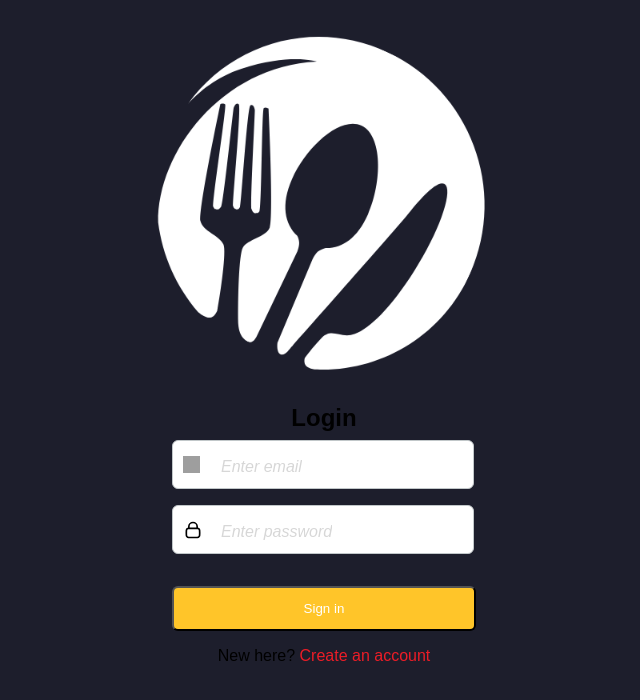
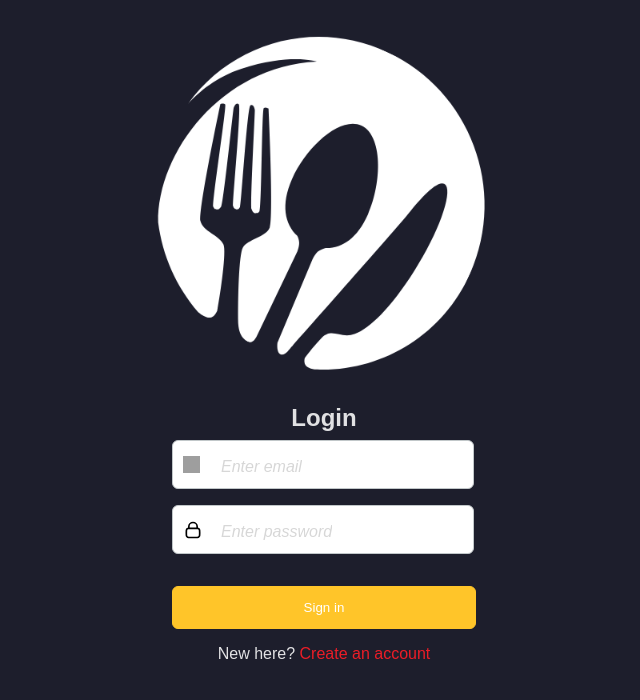
Before and after one commit to hilarykhc/what-s-cooking, a React (Vite) app: page /login in a window 1280 px wide. Shown: the top 700 px of the page, without its empty margins (316-956 px from the left). Built offline with nearby package versions, Linux system fonts and the light colour scheme; grey boxes are pictures that could not be loaded.

Commit message:
update button mixins and styles

```diff
--- a/src/pages/LoginPage/LoginPage.scss
+++ b/src/pages/LoginPage/LoginPage.scss
@@ -12,6 +12,7 @@
 
   &__title {
     margin-bottom: 0.5rem;
+    color: $text-color;
   }
 
   &__form {
@@ -69,4 +70,8 @@
       transform: scale(1.025);
     }
   }
+
+  &__signup {
+    color: $text-color;
+  }
 }
--- a/src/pages/Onboarding/Onboarding.scss
+++ b/src/pages/Onboarding/Onboarding.scss
@@ -21,10 +21,12 @@
 
   &__text {
     margin: 6rem 2rem 0 2rem;
+    color: $text-color;
   }
 
   &__title {
     font-size: 2.2rem;
+    color: $text-color;
 
     @include tablet-and-desktop {
       font-size: 3.2rem;
--- a/src/styles/partials/_mixins.scss
+++ b/src/styles/partials/_mixins.scss
@@ -18,6 +18,8 @@
   background-color: #ffc529;
   padding: 0.8rem 1.2rem;
   border-radius: 6px;
+  border: 1px solid #ffc529;
+  cursor: pointer;
   transition: transform 0.3s ease, border-color 0.3s ease;
 
   &:hover {
--- a/src/styles/partials/_variables.scss
+++ b/src/styles/partials/_variables.scss
@@ -7,4 +7,4 @@ $input-background: #ffffff;
 $input-text: #000000;
 $input-border: #c1c7c9;
 $red: #ec1d27;
-$text-color: #ffffff;
+$text-color: rgba(255, 255, 255, 0.87);
```
